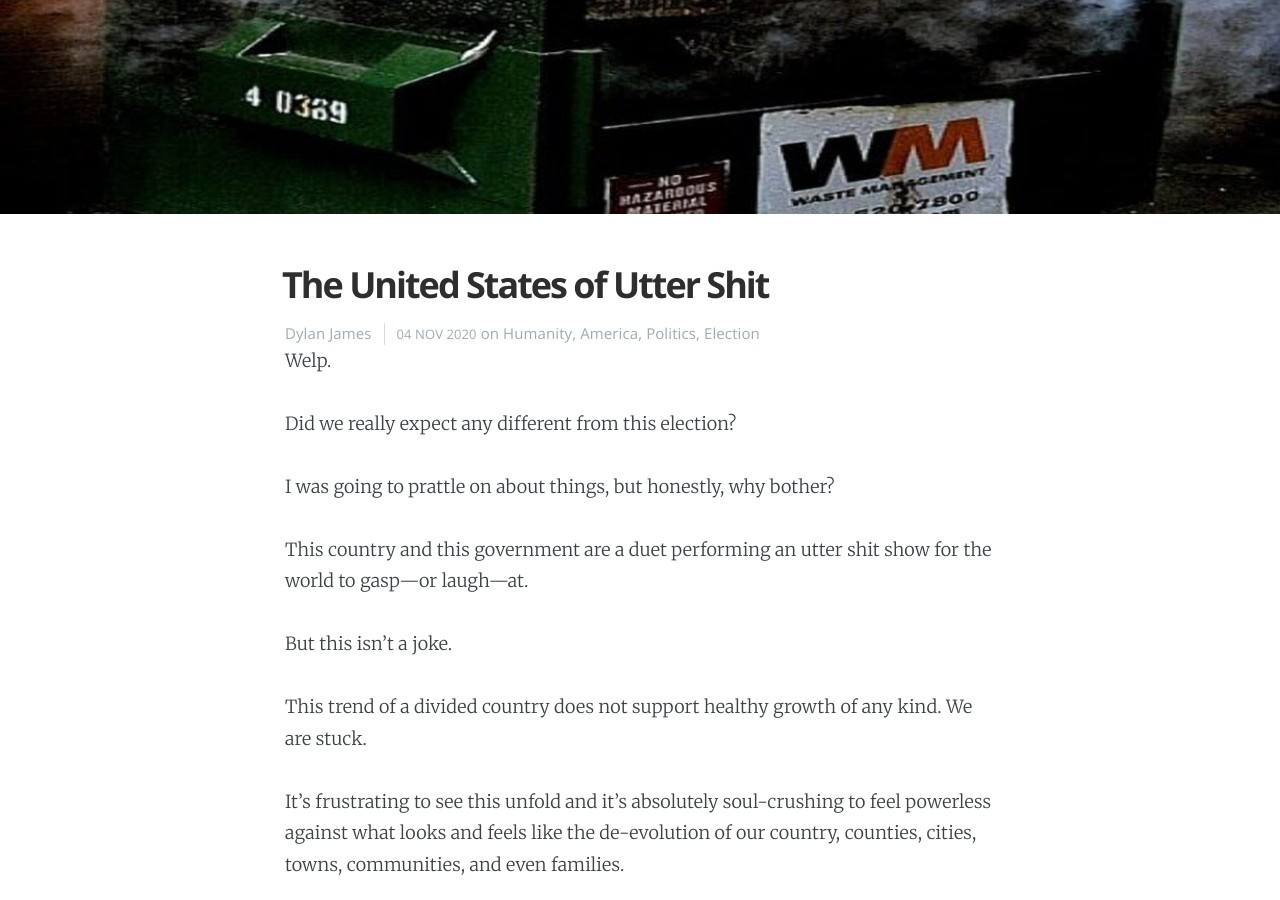
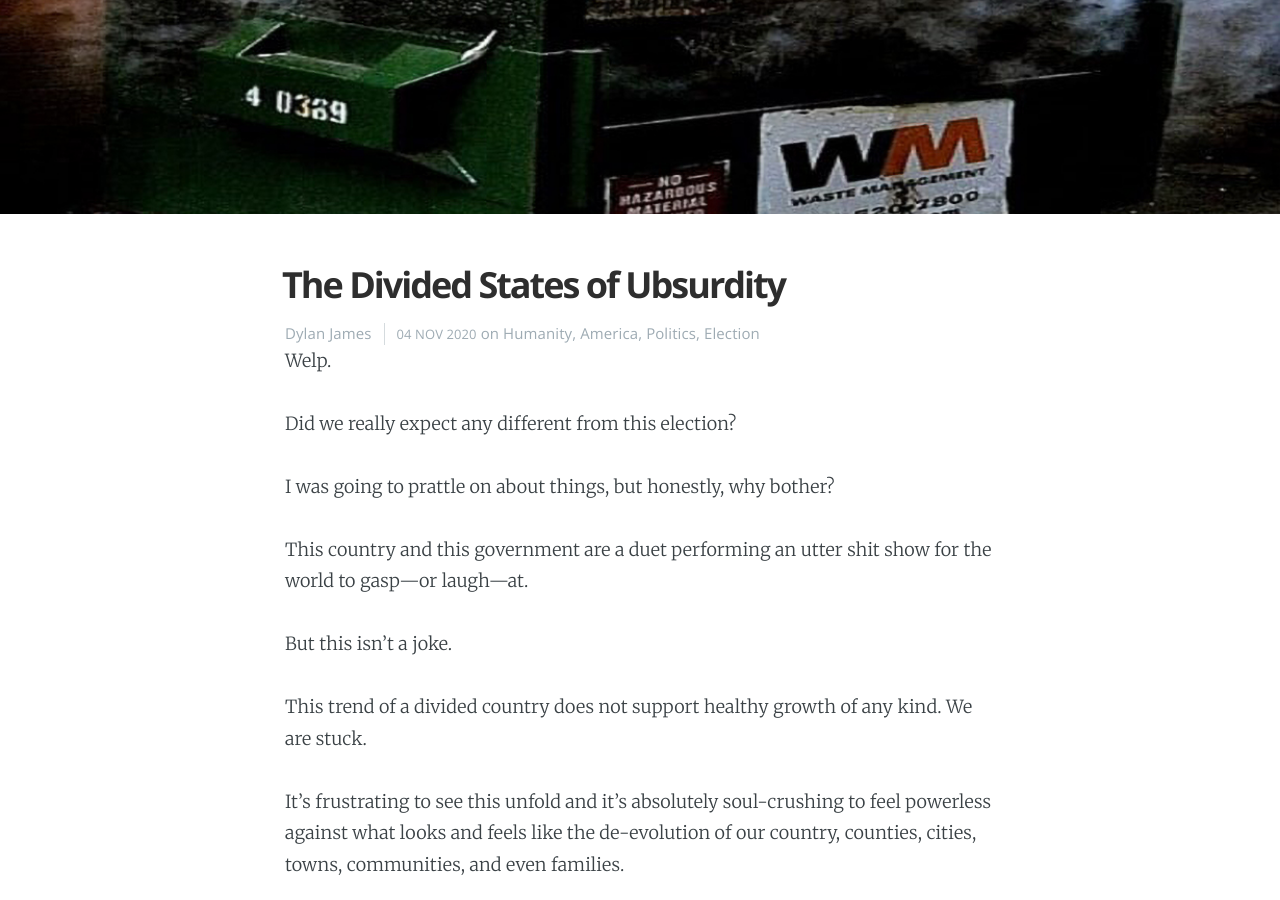
Before and after one commit to chevrenoire/chevrenoire.github.io, a Jekyll site: the page built from _posts/2020-11-04-utter-shitshow.md, in a window 1280 px wide and 900 px high, scrolled down 371 px. Built offline with Jekyll 4.4.1, drawn with Linux system fonts in a browser that asks for light colours; nearby versions of some CDN libraries.

Commit message:
fix post title

```diff
--- a/_posts/2020-11-04-utter-shitshow.md
+++ b/_posts/2020-11-04-utter-shitshow.md
@@ -2,7 +2,7 @@
 layout: post
 cover: 'assets/images/dumpsterfire.jpg'
 navigation: true
-title: The United States of Utter Shit
+title: The Divided States of Ubsurdity
 date: 2020-11-04
 tags: humanity america politics election
 subclass: 'post tag-humanity tag-america tag-politics tag-election'
```
